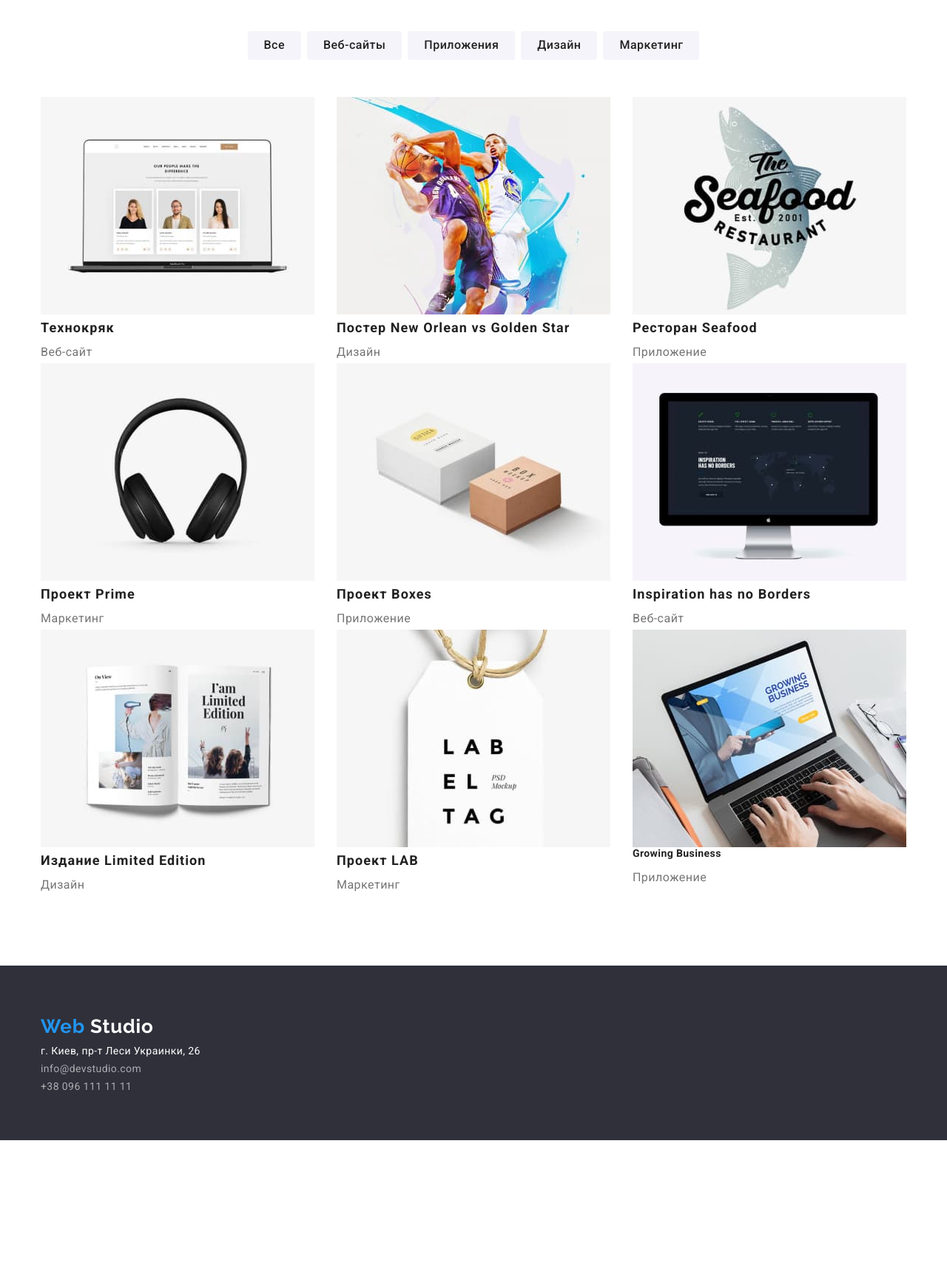
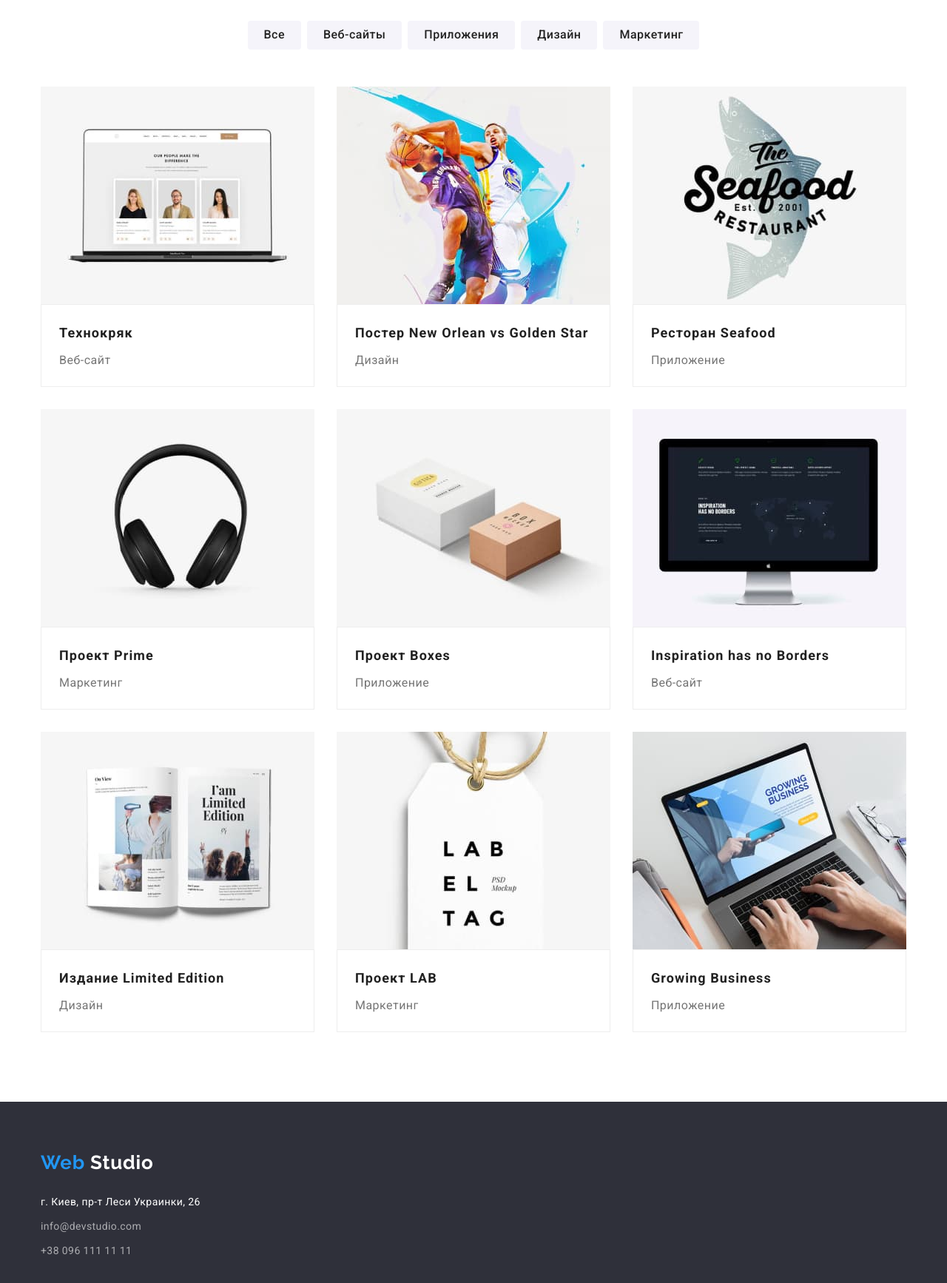
Before and after one commit to Valentyn-Yurchak/goit-markup-hw-03, a plain HTML site: page portfolio.html in a window 1280 px wide. Shown: the part 160-1894 px from the top of the page at 74% size. Before the commit the page ends 1701 px from the top, so only its background shows below. Drawn offline with nearby package versions, Linux system fonts and the light colour scheme.

Commit message:
ДЗ-3. Правка-1

```diff
--- a/css/styles.css
+++ b/css/styles.css
@@ -18,8 +18,9 @@ body {
 /* СВОЙСТВА СЕКЦИЙ */
 .header {
   background-color: var(--header-color);
-  padding-top: 32px;
-  padding-bottom: 32px;
+  padding-top: 24px;
+  padding-bottom: 25px;
+  border-bottom: 1px solid #ececec;
 }
 
 .hero {
@@ -29,13 +30,13 @@ body {
 }
 
 .feature {
-  background-color: var(--fon-color);
+  background-color: var(--header-color);
   padding-top: 94px;
   padding-bottom: 94px;
 }
 
 .picture {
-  background-color: var(--fon-color);
+  background-color: var(--header-color);
   padding-top: 0px;
   padding-bottom: 94px;
 }
@@ -266,6 +267,11 @@ img {
   display: flex;
 }
 
+.teams-item {
+  background-color: var(--header-color);
+  border-radius: 0px 0px 4px 4px;
+}
+
 .teams-item:not(:last-child) {
   margin-right: 30px;
 }
@@ -276,6 +282,8 @@ img {
   color: #212121;
   line-height: 1.17;
   text-align: center;
+  padding-top: 30px;
+  padding-bottom: 10px;
 }
 
 .teams-text {
@@ -283,9 +291,14 @@ img {
   color: #757575;
   line-height: 1.71;
   text-align: center;
+  padding-bottom: 30px;
 }
 
 /* --------------------------------STUDIO. ПОДВАЛ-------------------------------- */
+
+.footer-logo {
+  padding-bottom: 20px;
+}
 
 .header-logo {
   font-size: 26px;
@@ -293,6 +306,10 @@ img {
   font-family: "Raleway";
   letter-spacing: 0.03em;
   line-height: 1.71;
+}
+
+.footer-item:not(:last-child) {
+  padding-bottom: 9px;
 }
 
 .footer-adress {
@@ -346,6 +363,13 @@ img {
 
 /* --------------------------------PORTFOLIO. НАШИ ПРОЕКТЫ-------------------------------- */
 
+.project-info {
+  width: 370px;
+  padding: 20px 24px;
+  background-color: #ffffff;
+  border: 1px solid #eeeeee;
+}
+
 .project-list {
   display: flex;
   flex-wrap: wrap;
@@ -355,6 +379,11 @@ img {
 .project-item {
   width: calc(100% / 3 - 30px);
   margin-left: 30px;
+  margin-bottom: 30px;
+}
+
+.project-item:not(:nth-last-child(n + 4)) {
+  margin-bottom: 0px;
 }
 
 .project-property {
@@ -363,6 +392,7 @@ img {
   letter-spacing: 0.06em;
   color: #212121;
   line-height: 2;
+  margin-bottom: 4px;
 }
 
 .project-text {
--- a/portfolio.html
+++ b/portfolio.html
@@ -51,48 +51,66 @@
                 <ul class="list project-list">
                     <li class="project-item">
                         <img src="./images/project-1.jpg" alt="Технокряк" width="370" height="294" />
+                        <div class="project-info">
                             <h3 class="project-property">Технокряк</h3>
                             <p class="project-text">Веб-сайт</p>
+                        </div>
                     </li>
                     <li class="project-item">
                         <img src="./images/project-2.jpg" alt="Постер" width="370" height="294" />
+                        <div class="project-info">
                             <h3 class="project-property">Постер New Orlean vs Golden Star</h3>
                             <p class="project-text">Дизайн</p>
+                        </div>
                     </li>
                     <li class="project-item">
                         <img src="./images/project-3.jpg" alt="Ресторан" width="370" height="294" />
+                        <div class="project-info">
                             <h3 class="project-property">Ресторан Seafood</h3>
                             <p class="project-text">Приложение</p>
+                        </div>
                     </li>
                     <li class="project-item">
                         <img src="./images/project-4.jpg" alt="Наушники" width="370" height="294" />
+                        <div class="project-info">
                             <h3 class="project-property">Проект Prime</h3>
                             <p class="project-text">Маркетинг</p>
+                        </div>
                     </li>
                     <li class="project-item">
                         <img src="./images/project-5.jpg" alt="Коробки" width="370" height="294" />
+                        <div class="project-info">
                             <h3 class="project-property">Проект Boxes</h3>
                             <p class="project-text">Приложение</p>
+                        </div>
                     </li>
                     <li class="project-item">
                         <img src="./images/project-6.jpg" alt="Монитор" width="370" height="294" />
+                        <div class="project-info">
                             <h3 class="project-property">Inspiration has no Borders</h3>
                             <p class="project-text">Веб-сайт</p>
+                        </div>
                     </li>
                     <li class="project-item">
                         <img src="./images/project-7.jpg" alt="Книга" width="370" height="294" />
+                        <div class="project-info">
                             <h3 class="project-property">Издание Limited Edition</h3>
                             <p class="project-text">Дизайн</p>
+                        </div>
                     </li>
                     <li class="project-item">
                         <img src="./images/project-8.jpg" alt="Ярлык" width="370" height="294" />
+                        <div class="project-info">
                             <h3 class="project-property">Проект LAB</h3>
                             <p class="project-text">Маркетинг</p>
+                        </div>
                     </li>
                     <li class="project-item">
                         <img src="./images/project-9.jpg" alt="Макбук" width="370" height="294" />
-                        <h3 class="feature-property">Growing Business</h3>
+                        <div class="project-info">
+                            <h3 class="project-property">Growing Business</h3>
                             <p class="project-text">Приложение</p>
+                        </div>
                     </li>
                 </ul>
             </div>
@@ -102,18 +120,14 @@
     <!--------------------------------ПОДВАЛ-------------------------------->
     <footer class="footer">
         <div class="container">
+            <div class="footer-logo">
                 <a class="header-logo" href=""> <span class="web">Web</span> <span class="studio">Studio</span></a>
+            </div>
             <address>
                 <ul class="list">
-                    <li>
-                        <a class="link footer-adress" href="">г. Киев, пр-т Леси Украинки, 26</a>
-                    </li>
-                    <li>
-                        <a class="link footer-mail" href="mailto:info@devstudio.com">info@devstudio.com</a>
-                    </li>
-                    <li>
-                        <a class="link footer-tel" href="tel:+380961111111">+38 096 111 11 11</a>
-                    </li>
+                    <li class="footer-item"> <a class="link footer-adress" href="">г. Киев, пр-т Леси Украинки, 26</a> </li>
+                    <li class="footer-item"> <a class="link footer-mail" href="mailto:info@devstudio.com">info@devstudio.com</a> </li>
+                    <li class="footer-item"> <a class="link footer-tel" href="tel:+380961111111">+38 096 111 11 11</a> </li>
                 </ul>
             </address>
         </div>
```
Also changed, not shown: index.html (+13 -9 lines). Lines whose indentation alone changed are shown as unchanged.
